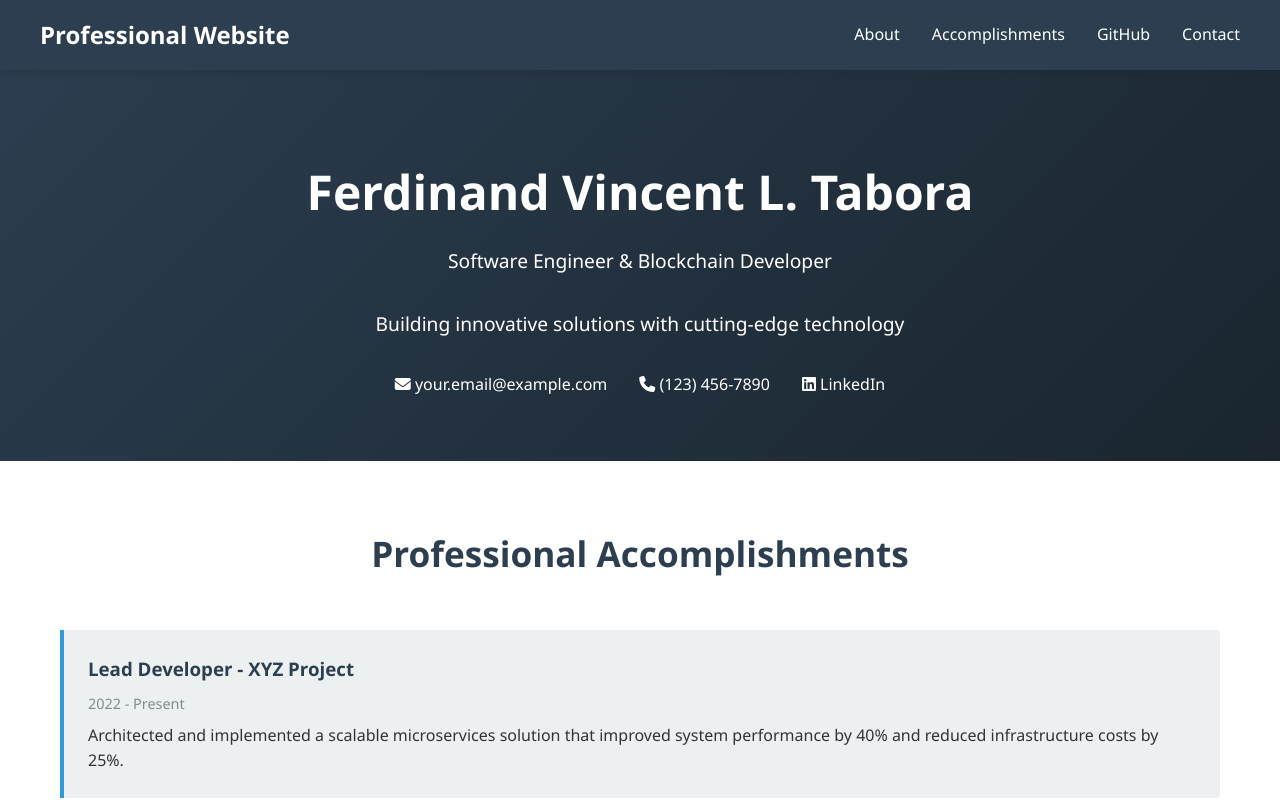
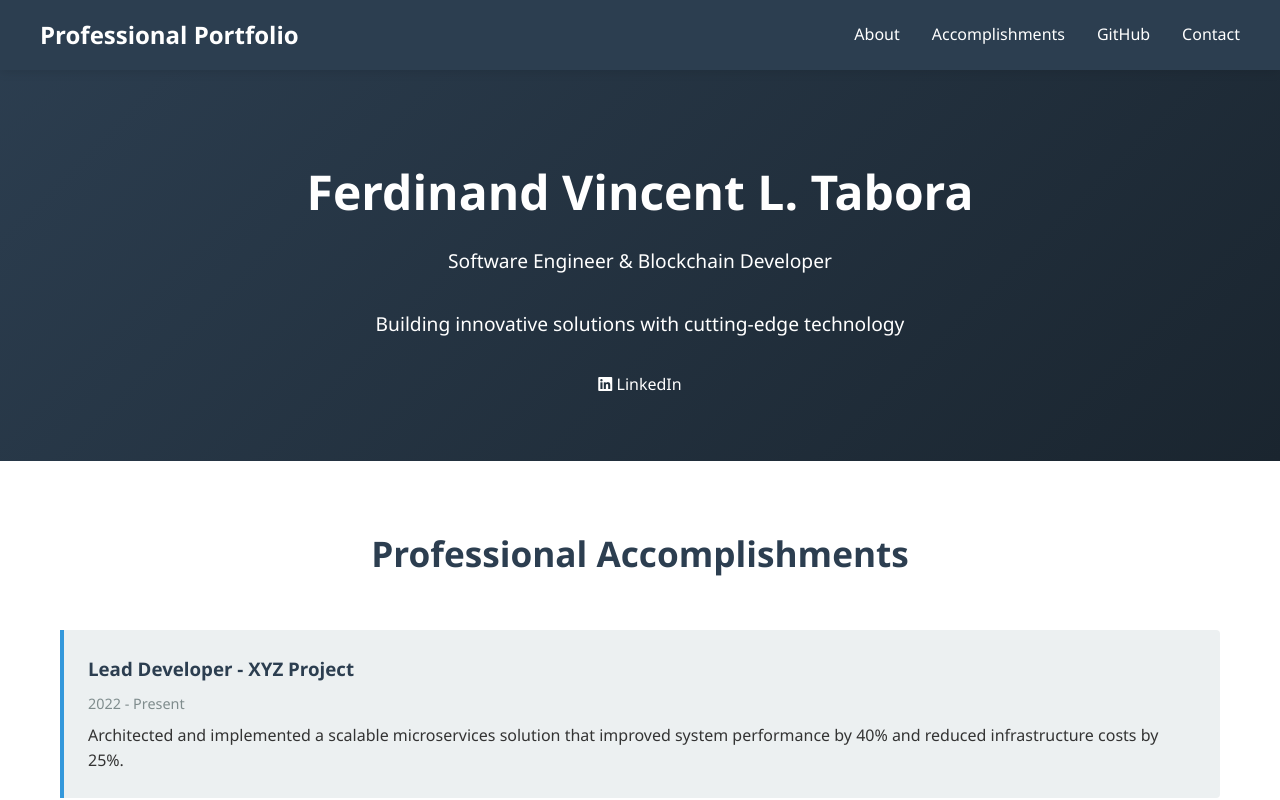
Before and after one commit to Play3rZer0/Play3rZer0.github.io, a plain HTML site: page index.html in a window 1280 px wide. Shown: the top 800 px of the page. Drawn offline with Linux system fonts and the light colour scheme.

```diff
--- a/index.html
+++ b/index.html
@@ -260,7 +260,7 @@ me<!DOCTYPE html>
     <!-- Navigation -->
     <nav>
         <div class="container nav-container">
-            <a href="#" class="logo">Professional Website</a>
+            <a href="#" class="logo">Professional Portfolio</a>
             <ul class="nav-links">
                 <li><a href="#about">About</a></li>
                 <li><a href="#accomplishments">Accomplishments</a></li>
@@ -277,9 +277,7 @@ me<!DOCTYPE html>
             <p>Software Engineer & Blockchain Developer</p>
             <p>Building innovative solutions with cutting-edge technology</p>
             <div class="contact-info">
-                <a href="mailto:your.email@example.com"><i class="fas fa-envelope"></i> your.email@example.com</a>
-                <a href="tel:+1234567890"><i class="fas fa-phone"></i> (123) 456-7890</a>
-                <a href="https://linkedin.com/in/yourprofile" target="_blank"><i class="fab fa-linkedin"></i> LinkedIn</a>
+                <a href="https://www.linkedin.com/in/vtechtabora/" target="_blank"><i class="fab fa-linkedin"></i> LinkedIn</a>
             </div>
         </div>
     </section>
```
